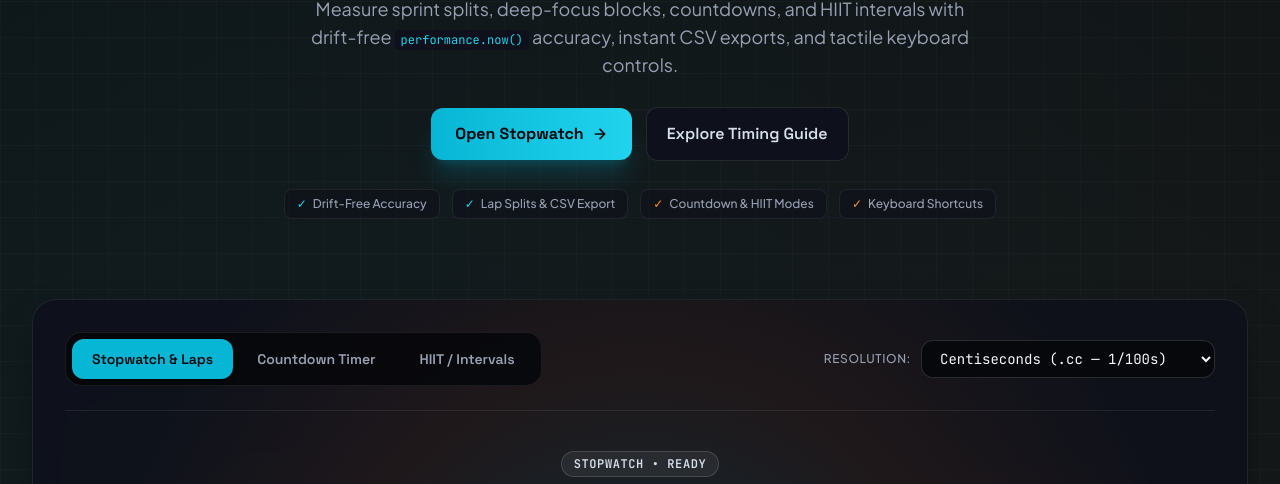
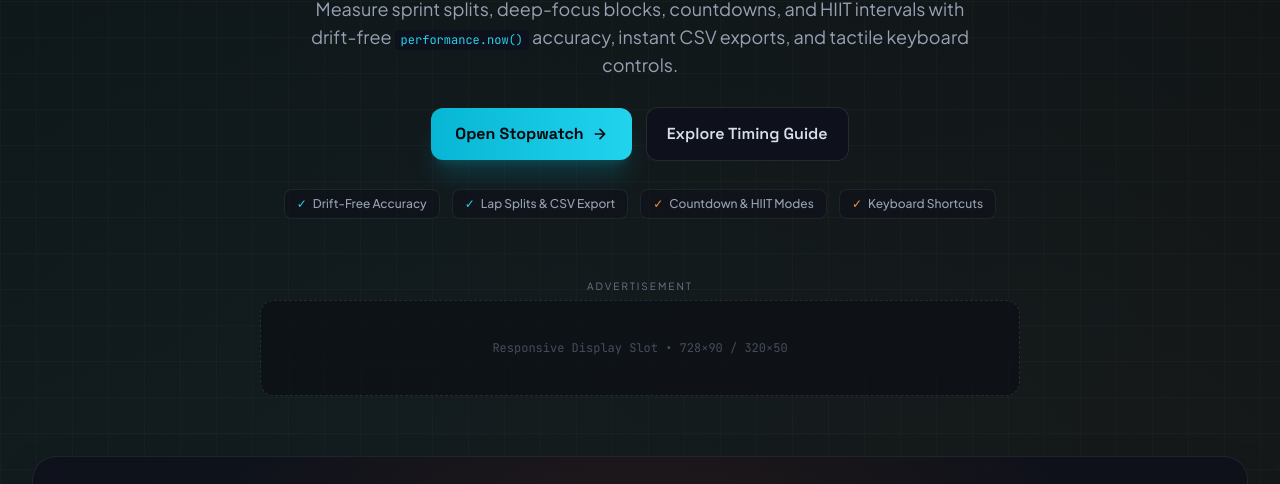
Before and after one commit to Aura-Calculators/Stopwatch, a plain HTML site: page index.html in a window 1280 px wide. Shown: the part 316-800 px from the top of the page. Drawn offline with nearby package versions, Linux system fonts and the light colour scheme.

Commit message:
Update index.html

```diff
--- a/index.html
+++ b/index.html
@@ -407,13 +407,18 @@
       </div>
     </section>
 
-     <!-- ======================================================================
-         ADSTERRA SLOT 1: TOP LEADERBOARD (728x90 Desktop / Responsive Mobile)
-         ====================================================================== -->
-    <div class="container">
-        <div id="ad-slot-top" class="ad-slot-inner">
-          <!-- PASTE ADSTERRA 728x90 LEADERBOARD / RESPONSIVE BANNER SCRIPT HERE -->
-          <script>
+     <!-- ADSTERRA SLOT 1: #ad-slot-top (Centered Leaderboard / Responsive Banner, CLS-safe) -->
+    <div class="max-w-7xl mx-auto px-4 sm:px-6 lg:px-8 my-2">
+      <div class="ad-container-wrapper">
+        <span class="text-[10px] uppercase tracking-[0.2em] text-ice-500 mb-1.5 select-none">Advertisement</span>
+        <div id="ad-slot-top" class="ad-slot-box min-h-[90px] sm:min-h-[96px]">
+          <!-- =====================================================================
+               ADSTERRA TOP LEADERBOARD SLOT (728x90 Desktop / 320x50 Mobile)
+               Paste your Adsterra Asynchronous / Banner <script> tag directly below.
+               ===================================================================== -->
+          <div class="text-xs font-mono text-ice-500/60 py-4 px-3 text-center">
+            Responsive Display Slot • 728×90 / 320×50
+            <script>
   atOptions = {
     'key' : 'a8ef370e98eb7cb8bf06fdd40e3989ef',
     'format' : 'iframe',
@@ -423,6 +428,7 @@
   };
 </script>
 <script data-cfasync="false" src="https://bicea.org/22/a8ef370e98eb7cb8bf06fdd40e3989ef"></script>
+          </div>
         </div>
       </div>
     </div>
```
